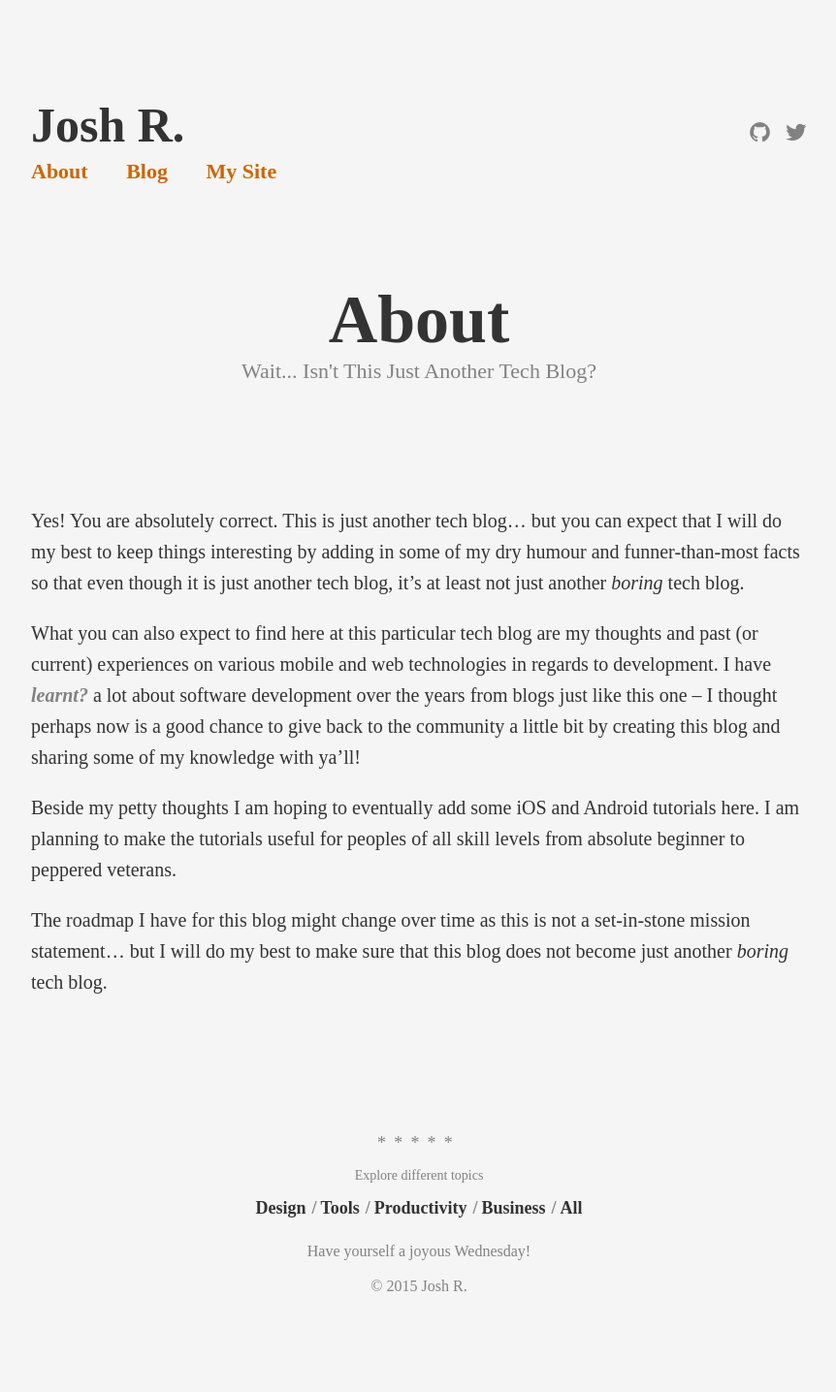
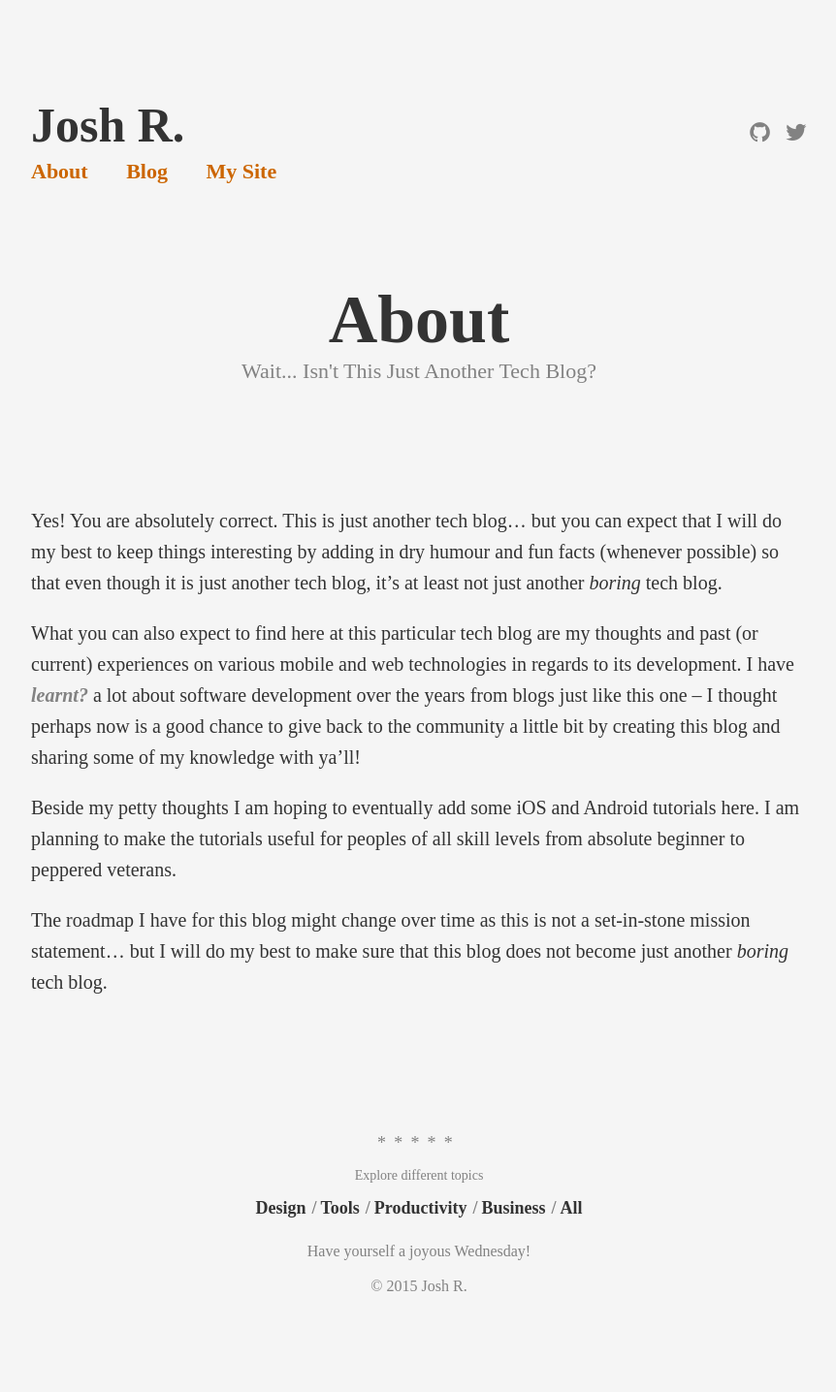
Before and after one commit to JoshR604/JoshR604.github.io, a Jekyll site: the page built from about.md, in a window 1280 px wide. Shown: the whole page at 97% size, without its empty margins (208-1070 px from the left). Built offline with Jekyll 4.4.1, drawn with Linux system fonts in a browser that asks for light colours; some web fonts are replaced.

Commit message:
More grammar fixez teehee

```diff
--- a/about.md
+++ b/about.md
@@ -5,9 +5,9 @@ subtitle: Wait... Isn't This Just Another Tech Blog?
 permalink: /about/
 ---
 
-Yes! You are absolutely correct. This is just another tech blog... but you can expect that I will do my best to keep things interesting by adding in some of my dry humour and funner-than-most facts so that even though it is just another tech blog, it's at least not just another <i>boring</i> tech blog.
+Yes! You are absolutely correct. This is just another tech blog... but you can expect that I will do my best to keep things interesting by adding in dry humour and fun facts (whenever possible) so that even though it is just another tech blog, it's at least not just another <i>boring</i> tech blog.
 
-What you can also expect to find here at this particular tech blog are my thoughts and past (or current) experiences on various mobile and web technologies in regards to development. I have <a target="_blank" href="http://grammarist.com/spelling/learned-learnt/"><i>learnt?</i></a> a lot about software development over the years from blogs just like this one -- I thought perhaps now is a good chance to give back to the community a little bit by creating this blog and sharing some of my knowledge with ya'll!
+What you can also expect to find here at this particular tech blog are my thoughts and past (or current) experiences on various mobile and web technologies in regards to its development. I have <a target="_blank" href="http://grammarist.com/spelling/learned-learnt/"><i>learnt?</i></a> a lot about software development over the years from blogs just like this one -- I thought perhaps now is a good chance to give back to the community a little bit by creating this blog and sharing some of my knowledge with ya'll!
 
 Beside my petty thoughts I am hoping to eventually add some iOS and Android tutorials here. I am planning to make the tutorials useful for peoples of all skill levels from absolute beginner to peppered veterans.
 
```
